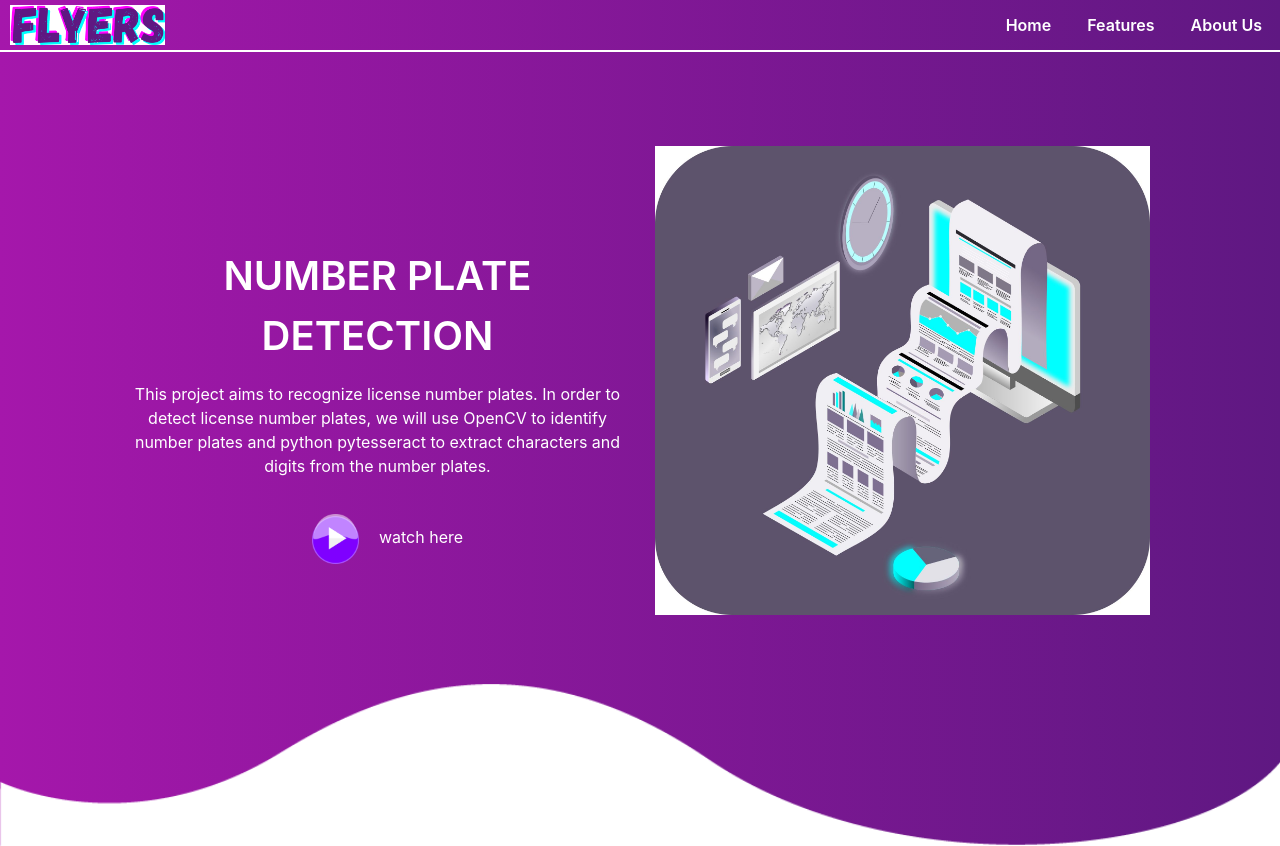
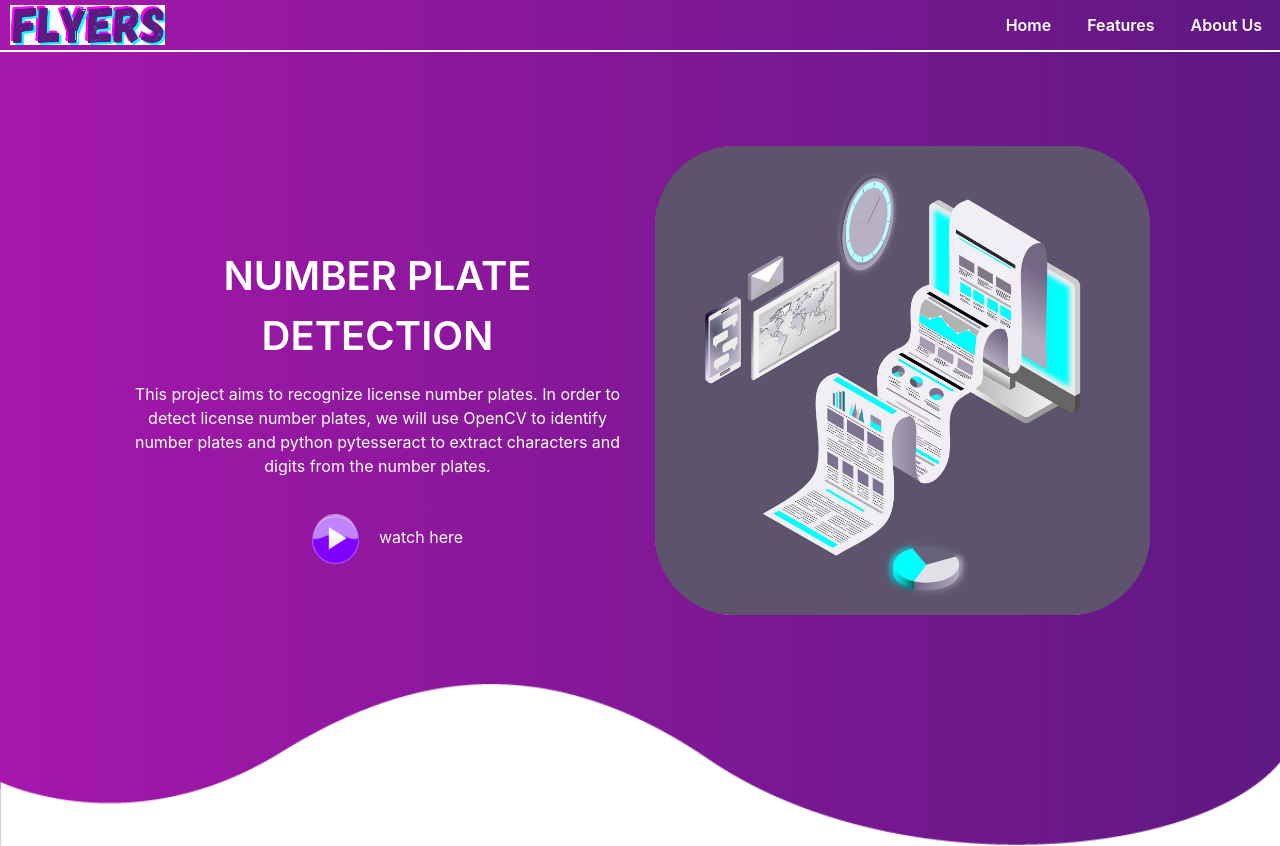
Before and after one commit to Pranay1906/NUMBER-PLATE-DETECTION-Front-end-, a plain HTML site: page program.html in a window 1280 px wide. Shown: the top 846 px of the page. Drawn offline with nearby package versions, Linux system fonts and the light colour scheme.

Commit message:
Update program.html

```diff
--- a/program.html
+++ b/program.html
@@ -49,7 +49,7 @@
                     <a href="https://www.youtube.com/watch?v=cOZrKEHjFq8" target="_blank"><img src="image/2.png" class="play-btn" alt="">watch here</a>
                 </div>
                 <div class="col-md-6 text-center">
-                    <img src="image/3.jpg" class="img-fluid" alt="">
+                    <img style="border-radius: 80px;" src="image/3.jpg" class="img-fluid" alt="">
                 </div>
             </div>
         </div>
```
